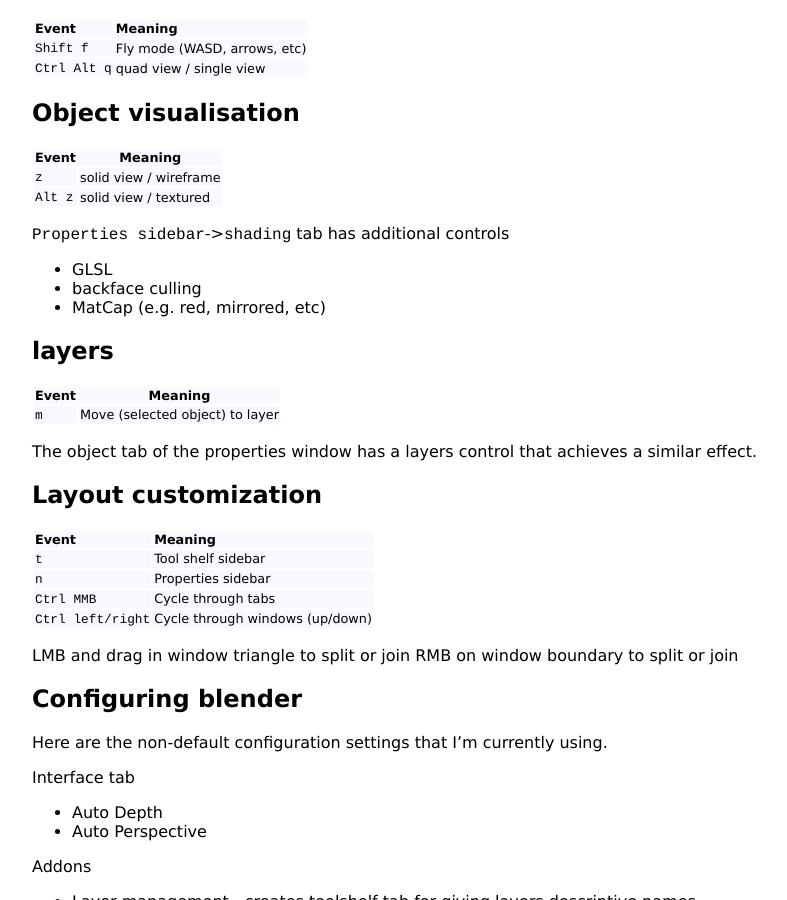
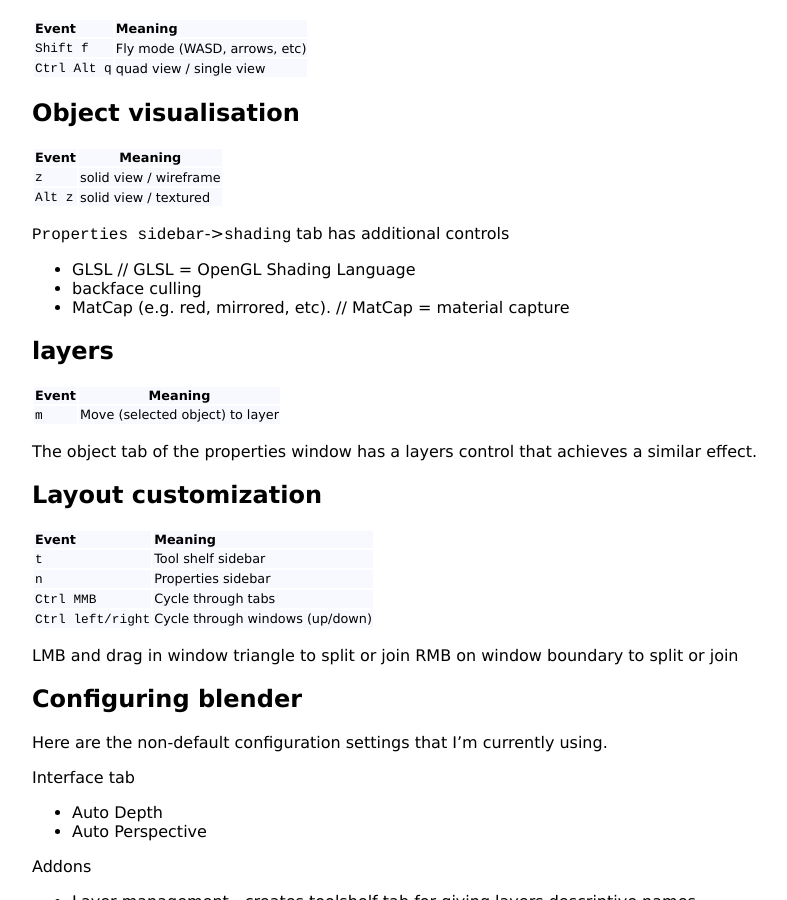
Before and after one commit to KineticLensman/KineticLensman.github.io, a Jekyll site: the page built from _posts/2018-07-12-blender-commands.md, in a window 1280 px wide and 900 px high, scrolled down 1128 px. Shown: the whole window, without its empty margins (160-947 px from the left). Built offline with Jekyll 4.4.1, drawn with Linux system fonts in a browser that asks for light colours.

Commit message:
some abbreviations

```diff
--- a/_posts/2018-07-12-blender-commands.md
+++ b/_posts/2018-07-12-blender-commands.md
@@ -65,9 +65,9 @@
 `Alt z`| solid view / textured
 
 `Properties sidebar`->`shading` tab has additional controls
-* GLSL
+* GLSL // GLSL = OpenGL Shading Language
 * backface culling
-* MatCap (e.g. red, mirrored, etc)
+* MatCap (e.g. red, mirrored, etc). // MatCap = material capture
 
 
 ## layers
```
